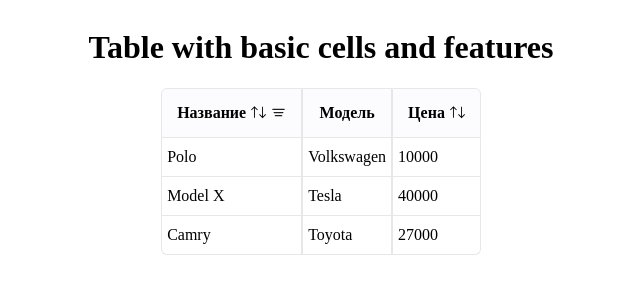
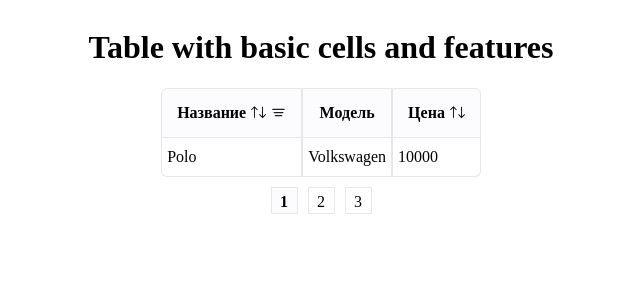
Before and after one commit to aheadweb/react-metatable, a React (Vite) app: page / in a window 1280 px wide. Shown: the top 300 px of the page, without its empty margins (319-959 px from the left). Built offline with nearby package versions, Linux system fonts and the light colour scheme.

Commit message:
start works in pagination styles

```diff
--- a/src/demo/base-cell/index.tsx
+++ b/src/demo/base-cell/index.tsx
@@ -39,7 +39,7 @@
 
   return (
     <>
-      <BaseMetaTable columns={columns} data={carsData} />
+      <BaseMetaTable pagination columns={columns} data={carsData} />
     </>
   );
 };
--- a/src/table/components/pagination.tsx
+++ b/src/table/components/pagination.tsx
@@ -12,9 +12,15 @@
   return (
     <ul className="pagination">
       {paginationRange.map((paginationItem) => {
+        const isActiveItem = props.currentPage === paginationItem;
         if (typeof paginationItem === "string")
           return (
-            <li key={paginationItem} className="pagination__item">
+            <li
+              key={paginationItem}
+              className={`pagination__item ${
+                isActiveItem ? "pagination__item--active" : ""
+              }`}
+            >
               {paginationItem}
             </li>
           );
@@ -22,7 +28,9 @@
         return (
           <li
             key={paginationItem}
-            className="pagination__item"
+            className={`pagination__item ${
+              isActiveItem ? "pagination__item--active" : ""
+            }`}
             onClick={() => onChangePage(paginationItem)}
           >
             {paginationItem}
--- a/src/table/index.css
+++ b/src/table/index.css
@@ -1,7 +1,14 @@
+.meta-table-wrapper {
+  display: flex;
+  flex-direction: column;
+  align-items: center;
+}
+
 .meta-table {
   border-collapse: separate;
   border-spacing: 0;
 }
+
 .meta-table__header-cell {
   padding: 15px;
   background: #fcfbfd;
@@ -34,3 +41,30 @@
 .meta-table__row:last-child .meta-table__body-cell:last-child {
   border-bottom-right-radius: 6px;
 }
+
+.meta-table-wrapper .pagination {
+  padding: 0;
+  margin: 0;
+  list-style: none;
+  display: flex;
+  margin-top: 10px;
+}
+
+.meta-table-wrapper .pagination .pagination__item {
+  padding: 5px;
+  width: 15px;
+  height: 15px;
+  flex-shrink: 0;
+  margin-right: 10px;
+  text-align: center;
+  border: 1px solid #e6e7e8;
+}
+
+.meta-table-wrapper .pagination .pagination__item--active {
+  background: #fcfbfd;
+  font-weight: bold;
+}
+
+.meta-table-wrapper .pagination .pagination__item:last-child {
+  margin-right: 0;
+}
```
